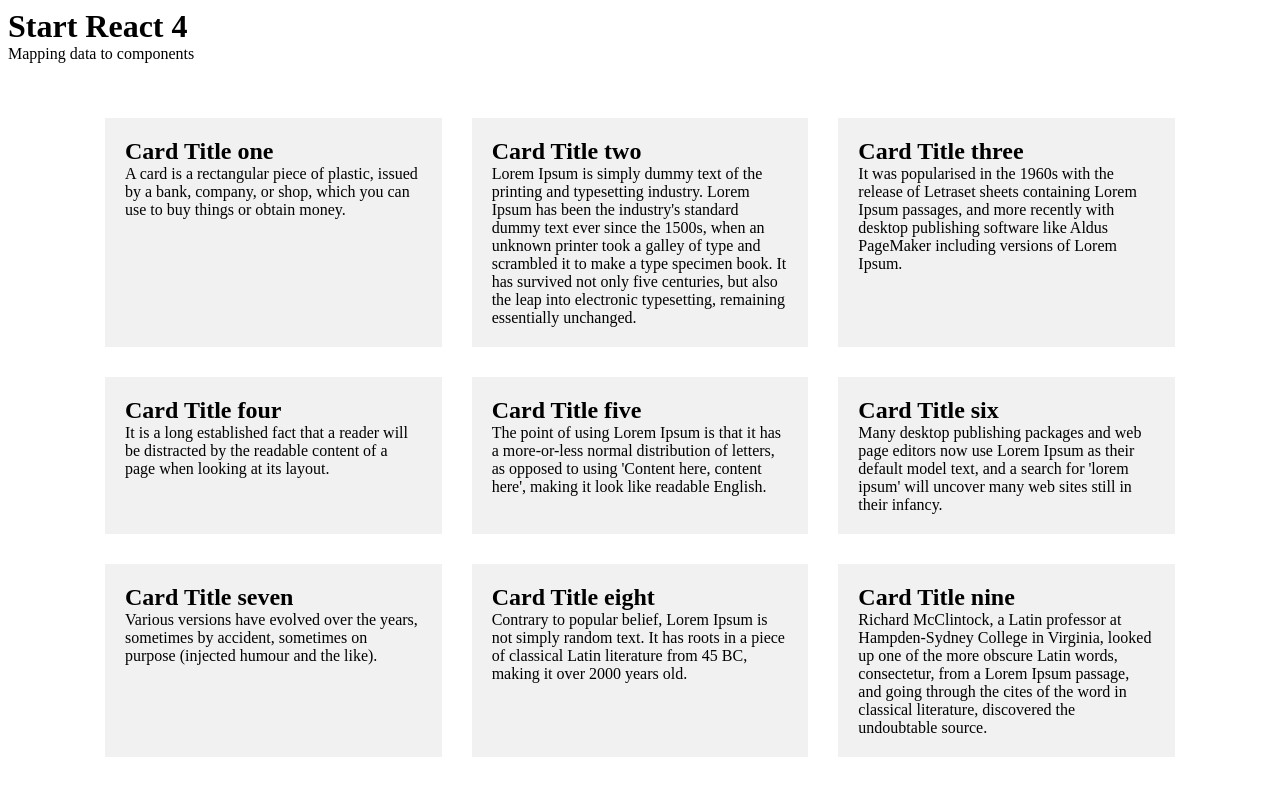
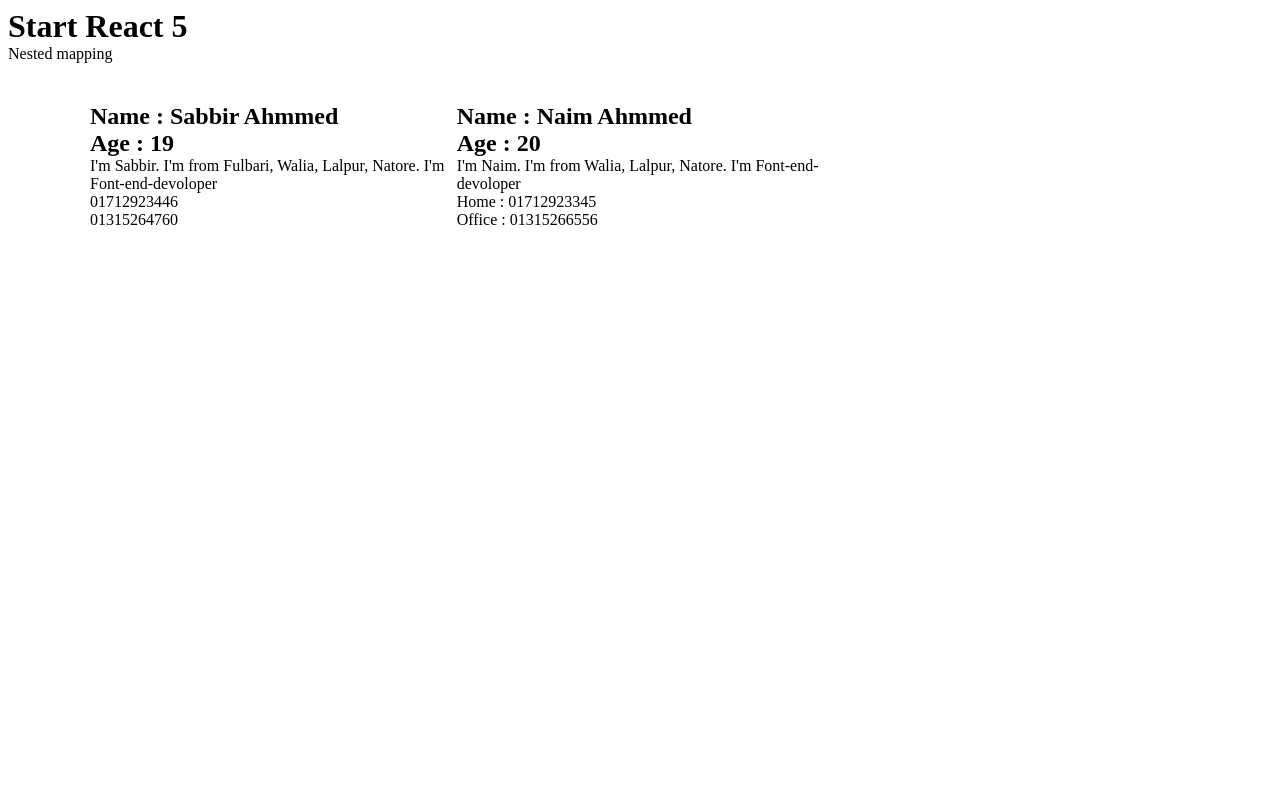
Before and after one commit to ahmmedsabbirbd/react36, a React (Create React App) app: page / in a window 1280 px wide. Shown: the top 785 px of the page. Built offline with nearby package versions, Linux system fonts and the light colour scheme.

Commit message:
Nested mapping

```diff
--- a/package.json
+++ b/package.json
@@ -9,7 +9,6 @@
     "react": "^18.0.0",
     "react-dom": "^18.0.0",
     "react-scripts": "5.0.0",
-    "uuid": "^8.3.2",
     "web-vitals": "^2.1.4"
   },
   "scripts": {
--- a/src/App.js
+++ b/src/App.js
@@ -1,19 +1,22 @@
 import React from 'react';
-import Card from './components/Card';
-import CardData from './CardData.json';
-import { v4 as uuidv4 } from 'uuid';
-
-// let Cards = [];
-// for(let i = 0; i < CardData.length; i++) {
-//     Cards.push(<Card cardText={CardData[i].cardText} key={i} cardDescription={CardData[i].cardDescription} />);
-// } //Json data show step-1
+import users from './users';
 
 function App(){
     return <div className="container">
             <div className="card__wraper">
-                {/* {Cards}  step-2 */}
-
-                {CardData.map((item, index) => <Card cardText={item.cardText} key={uuidv4()} cardDescription={item.cardDescription} />)}
+                {
+                    users.map((user, index) =>  <article key={index} >
+                            <h1>Name : {user.name}</h1>
+                            <h2>Age : {user.age}</h2>
+                            <p>{user.bio}</p>
+                            {
+                                user.phones.map((phone, index) => <div>
+                                    <p>{phone.home}</p><p>{phone.office}</p>
+                                    </div>
+                                )
+                            }
+                        </article>)
+                }
             </div>
         </div>
 }
--- a/src/CardData.json
+++ /dev/null
@@ -1,57 +0,0 @@
-[
-    {
-        "cardText": "Card Title one",
-        "cardDescription": "A card is a rectangular piece of plastic, issued by a bank, company, or shop, which you can use to buy things or obtain money."
-
-    },
-    {
-        "cardText": "Card Title two",
-        "cardDescription": "Lorem Ipsum is simply dummy text of the printing and typesetting industry. Lorem Ipsum has been the industry's standard dummy text ever since the 1500s, when an unknown printer took a galley of type and scrambled it to make a type specimen book. It has survived not only five centuries, but also the leap into electronic typesetting, remaining essentially unchanged."
-
-    },
-    {
-        "cardText": "Card Title three",
-        "cardDescription": "It was popularised in the 1960s with the release of Letraset sheets containing Lorem Ipsum passages, and more recently with desktop publishing software like Aldus PageMaker including versions of Lorem Ipsum."
-
-    },
-    {
-        "cardText": "Card Title four",
-        "cardDescription": "It is a long established fact that a reader will be distracted by the readable content of a page when looking at its layout. "
-
-    },
-    {
-        "cardText": "Card Title five",
-        "cardDescription": "The point of using Lorem Ipsum is that it has a more-or-less normal distribution of letters, as opposed to using 'Content here, content here', making it look like readable English."
-
-    },
-    {
-        "cardText": "Card Title six",
-        "cardDescription": "Many desktop publishing packages and web page editors now use Lorem Ipsum as their default model text, and a search for 'lorem ipsum' will uncover many web sites still in their infancy."
-
-    },
-    {
-        "cardText": "Card Title seven",
-        "cardDescription": "Various versions have evolved over the years, sometimes by accident, sometimes on purpose (injected humour and the like)."
-
-    },
-    {
-        "cardText": "Card Title eight",
-        "cardDescription": "Contrary to popular belief, Lorem Ipsum is not simply random text. It has roots in a piece of classical Latin literature from 45 BC, making it over 2000 years old. "
-
-    },
-    {
-        "cardText": "Card Title nine",
-        "cardDescription": "Richard McClintock, a Latin professor at Hampden-Sydney College in Virginia, looked up one of the more obscure Latin words, consectetur, from a Lorem Ipsum passage, and going through the cites of the word in classical literature, discovered the undoubtable source."
-
-    },
-    {
-        "cardText": "Card Title ten",
-        "cardDescription": "Lorem Ipsum comes from sections 1.10.32 and 1.10.33 of (The Extremes of Good and Evil) by Cicero, written in 45 BC. This book is a treatise on the theory of ethics, very popular during the Renaissance. "
-
-    },
-    {
-        "cardText": "Card Title eleven",
-        "cardDescription": "There are many variations of passages of Lorem Ipsum available, but the majority have suffered alteration in some form, by injected humour, or randomised words which don't look even slightly believable. "
-
-    }
-]
--- a/src/components/Card.js
+++ /dev/null
@@ -1,15 +0,0 @@
-import React from 'react';
-
-const DcardText = 'Default card';
-const DcardDescription = 'Lorem ipsum dolor, sit amet consectetur adipisicing elit. Eum voluptas commodi ea quas soluta eos fugit quis eligendi delectus culpa!';
-
-function Card(props){
-    const {cardText, cardDescription, } = props;
-
-    return  <div className="card">
-                <h2>{cardText ? cardText : DcardText}</h2>
-                <p>{cardDescription ? cardDescription : DcardDescription}</p>
-            </div>
-}
-
-export default Card;
--- a/src/index.js
+++ b/src/index.js
@@ -2,12 +2,12 @@ import React from 'react';
 import ReactDOM from 'react-dom';
 import App from './App';
 
-const tutorial = 4;
+const tutorial = 5;
 
 ReactDOM.render(
     <div>
         <h1 className='title'>Start React {tutorial}</h1>
-        <p>Mapping data to components</p>
+        <p>Nested mapping</p>
 
         <App />
     </div>,
--- /dev/null
+++ b/src/users.js
@@ -0,0 +1,22 @@
+const users = [
+    {
+        name : "Sabbir Ahmmed",
+        age       : 19,
+        phones     : [
+            {home : "01712923446"},
+            {office : "01315264760"}
+        ],
+        bio       : "I'm Sabbir. I'm from Fulbari, Walia, Lalpur, Natore. I'm Font-end-devoloper"
+    },
+    {
+        name : "Naim Ahmmed",
+        age       : 20,
+        phones     : [
+            {home : "Home : 01712923345"},
+            {office : "Office : 01315266556"}
+        ],
+        bio       : "I'm Naim. I'm from Walia, Lalpur, Natore. I'm Font-end-devoloper"
+    }
+]
+
+export default users;
```
Also changed, not shown: 1 other file (tests, documents, lock files or other folders).
